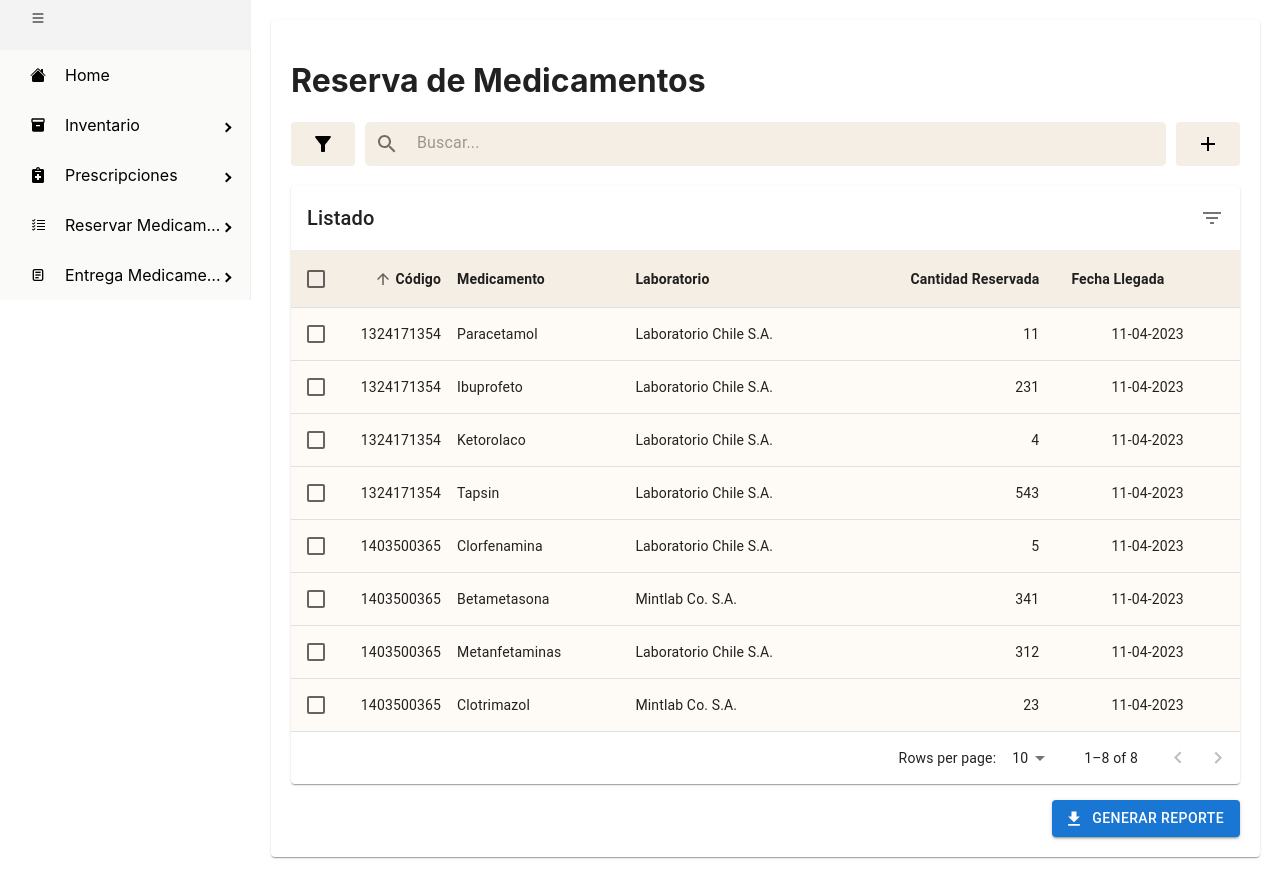
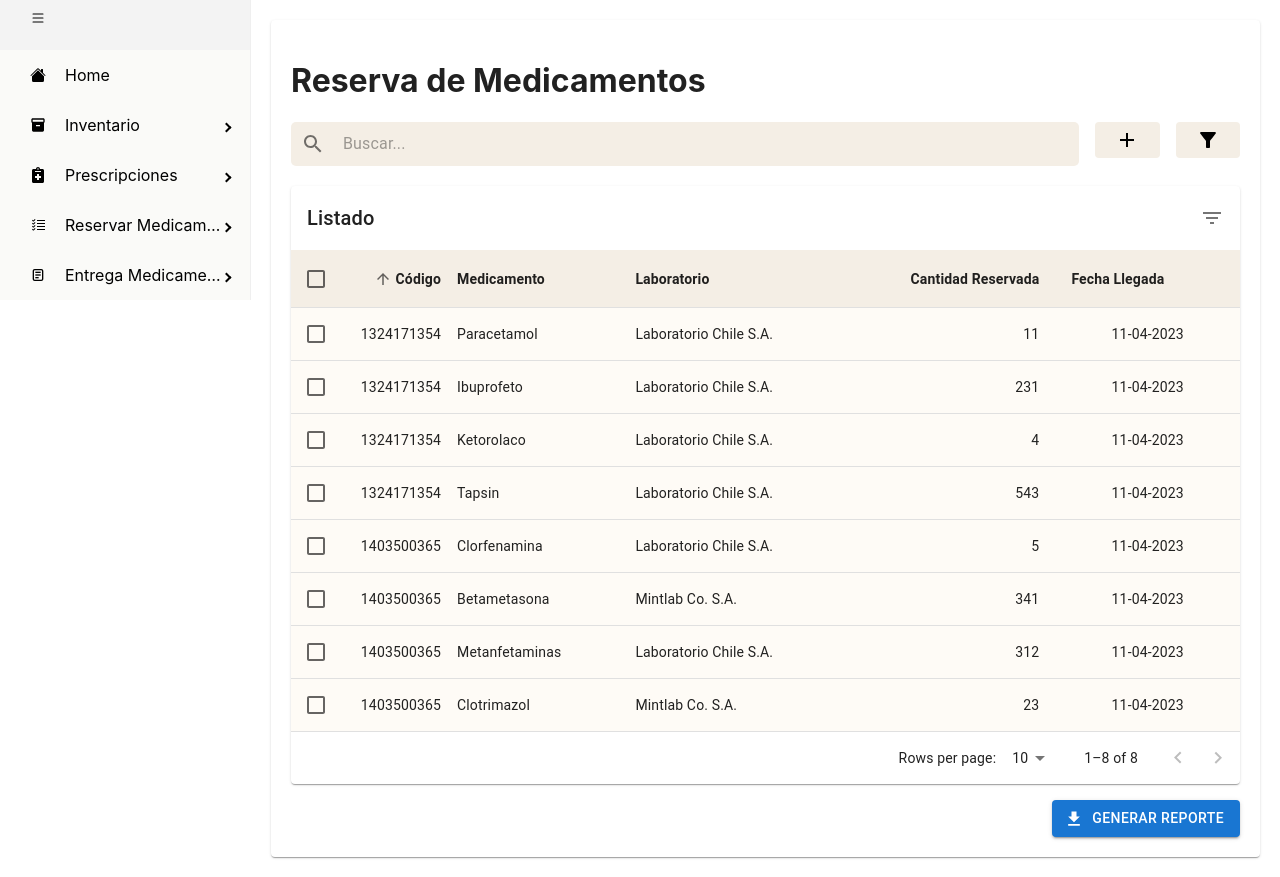
Before and after one commit to DSaa2000/CESFAM_App, a React (Create React App) app: page /ReservaMedicamentos/List in a window 1280 px wide. Built offline with nearby package versions, Linux system fonts and the light colour scheme.

Commit message:
Muchos bugs corregidos

```diff
--- a/src/App.js
+++ b/src/App.js
@@ -20,26 +20,35 @@ import { Button } from '@mui/material';
 import { useEffect, useState } from 'react';
 import Medicamentos from './Pages/Medicamentos/Medicamentos';
 
+
+
 function App() {
   const { collapseSidebar, toggleSidebar } = useProSidebar();
   const [showNav, setShowNav] = useState(true);
+
+  window.onload = () => {
+    changeNavState(_sm);
+  };
+
   const _sm = 600; // Default sm size
 
   const changeNavState = (sm) => {
     const _show = window.innerWidth > sm ? true : false;
     setShowNav(_show);
     if (_show === false) collapseSidebar(false);
+    console.log(showNav);
   }
-
-  window.onload = () => {
-    changeNavState(_sm);
-  };
 
   useEffect(() => {
     window.addEventListener('resize', () => {
       changeNavState(_sm);
     });
+
+    if(window.innerWidth < _sm) {
+      setShowNav(false);
+    }
   });
+
 
   return (
     <>
--- a/src/Pages/Medicamentos/Medicamentos.js
+++ b/src/Pages/Medicamentos/Medicamentos.js
@@ -117,7 +117,7 @@ const Medicamentos = () => {
         const _show = window.innerWidth > sm ? false : true;
         setHide(_show);
         if (_show === false) handleClose();
-        console.log(hide);
+        console.log("Change");
     }
 
     window.onload = () => {
@@ -125,9 +125,12 @@ const Medicamentos = () => {
     };
 
     useEffect(() => {
-    window.addEventListener('resize', () => {
-        changeNavState(_md);
-    });
+        window.addEventListener('resize', () => {
+            changeNavState(_md);
+        });
+        if(window.innerWidth < _md) {
+            setHide(true);
+        }
     });
 
     const handleQuery = (e) => {
--- a/src/Pages/Prescripciones/Prescripciones.js
+++ b/src/Pages/Prescripciones/Prescripciones.js
@@ -130,9 +130,13 @@ const Prescripciones = () => {
     };
 
     useEffect(() => {
-    window.addEventListener('resize', () => {
-        changeNavState(_lg);
-    });
+        window.addEventListener('resize', () => {
+            changeNavState(_lg);
+        });
+
+        if(window.innerWidth < _lg) {
+            setHide(true);
+        }
     });
 
     const handleQuery = (e) => {
@@ -226,8 +230,8 @@ const Prescripciones = () => {
                                 Especialidad: Médico Cirujano
                             </p>
                         </Grid>
-                        <Grid item xs={3}></Grid>
-                        <Grid item xs={3}>
+                        <Grid item xs={2}></Grid>
+                        <Grid item xs={4}>
                             <Title>Estado</Title>
                             <CustomBox style={{height: "2em", display: "flex", alignItems: "center"}}>Parcial</CustomBox>
                             <Button variant="contained" disableElevation fullWidth style={{marginTop: "1em"}}>Finalizar entrega</Button>
--- a/src/Pages/ReservaMedicamentos/MedicamentosReservados.js
+++ b/src/Pages/ReservaMedicamentos/MedicamentosReservados.js
@@ -332,43 +332,17 @@ export default function MedicamentosReservados () {
         <h1>Reserva de Medicamentos</h1>
 
         <div style={{marginBottom: '20px', color: 'black', borderRadius: '5px', display: 'inline-flex',width: '100%'}}>
-            <Button onClick={handleOpenFilter} variant="contained" style={{backgroundColor: '#F4EEE5', color: 'black', marginRight: '10px', boxShadow: 'none' }}><FilterAltIcon /></Button>
-            <Modal open={open2} onClose={handleCloseFilter} aria-labelledby="modal-modal-title" aria-describedby="modal-modal-description">
-                <Paper sx={{width:"50%", top:"50%", left:"50%", position:"relative", transform: "translate(-50%,-50%)"}}>
-                  <Paper sx={{background:"Blue"}}>
-                  <Typography id="modal-modal-title" variant="h6" component="h2">
-                      Seleccionar Filtrosn
-                  </Typography>
-                  </Paper>
-                  <Grid container spacing={2} sx={{padding:"1em"}}>
-                    <Grid item xs={10}>
-                    <Field header={"Medicamento"} placeholder={'hola'}></Field>
-                    </Grid>
-                    <Grid item xs={2}>
-                    <Field header={"Cantidad"}></Field>
-                    </Grid>
-                    <Grid item xs={12}>
-                    <Field header={"Rut Paciente"}></Field>
-                    </Grid>
-                    <Grid item xs={12}>
-                    <Field header={"Prescripcion"}></Field>
-                    </Grid>
-                    <Grid item xs={12} spacing={2}>
-                      <Stack direction={"row"} justifyContent={"flex-end"} spacing={2}>
-                          <Button variant="contained" onClick={handleCloseFilter}>Cancelar</Button>
-                          <Button variant="contained">Agregar</Button>
-                      </Stack>
-                    </Grid>
-                  </Grid>
-                </Paper>
-              </Modal>
-            <div style={{backgroundColor: '#F4EEE5', width: '100%', borderRadius: '5px', marginRight: '10px'}}>
+          <Grid container spacing={2}>
+            <Grid item xs={12} md={10}>
+            <div style={{backgroundColor: '#F4EEE5', width: '100%', borderRadius: '5px', display: 'flex'}}>
                 <IconButton type="button" sx={{ p: '10px' }} aria-label="search" >
                     <SearchIcon />
                 </IconButton>
                 <InputBase sx={{ ml: 1, flex: 1 }} placeholder="Buscar..." inputProps={{ 'aria-label': 'Buscar...' }}  />
             </div>
-            <Button onClick={handleOpen} variant="contained" style={{backgroundColor: '#F4EEE5', color: 'black', boxShadow: 'none' }}><AddIcon /></Button>
+            </Grid>
+            <Grid item xs={12} sm={6} md={1}>
+              <Button onClick={handleOpen} variant="contained" style={{backgroundColor: '#F4EEE5', color: 'black', boxShadow: 'none',  width:'100%'}}><AddIcon /></Button>
               <Modal open={open} onClose={handleClose} aria-labelledby="modal-modal-title" aria-describedby="modal-modal-description">
                 <Paper sx={{width:"50%", top:"50%", left:"50%", position:"relative", transform: "translate(-50%,-50%)",backgroundColor: "#FEFBF6"}}>
                   <Paper sx={{background:"#F4EEE5", padding: '1em'}} elevation={'0'}>
@@ -398,6 +372,40 @@ export default function MedicamentosReservados () {
                   </Grid>
                 </Paper>
               </Modal>
+            </Grid>
+            <Grid item xs={12} sm={6} md={1}>
+              <Button onClick={handleOpenFilter} variant="contained" style={{backgroundColor: '#F4EEE5', color: 'black', marginRight: '10px', boxShadow: 'none', width:'100%'}}><FilterAltIcon /></Button>
+              <Modal open={open2} onClose={handleCloseFilter} aria-labelledby="modal-modal-title" aria-describedby="modal-modal-description">
+                  <Paper sx={{width:"50%", top:"50%", left:"50%", position:"relative", transform: "translate(-50%,-50%)"}}>
+                    <Paper sx={{background:"Blue"}}>
+                    <Typography id="modal-modal-title" variant="h6" component="h2">
+                        Seleccionar Filtrosn
+                    </Typography>
+                    </Paper>
+                    <Grid container spacing={2} sx={{padding:"1em"}}>
+                      <Grid item xs={10}>
+                      <Field header={"Medicamento"} placeholder={'hola'}></Field>
+                      </Grid>
+                      <Grid item xs={2}>
+                      <Field header={"Cantidad"}></Field>
+                      </Grid>
+                      <Grid item xs={12}>
+                      <Field header={"Rut Paciente"}></Field>
+                      </Grid>
+                      <Grid item xs={12}>
+                      <Field header={"Prescripcion"}></Field>
+                      </Grid>
+                      <Grid item xs={12} spacing={2}>
+                        <Stack direction={"row"} justifyContent={"flex-end"} spacing={2}>
+                            <Button variant="contained" onClick={handleCloseFilter}>Cancelar</Button>
+                            <Button variant="contained">Agregar</Button>
+                        </Stack>
+                      </Grid>
+                    </Grid>
+                  </Paper>
+              </Modal>
+            </Grid>
+          </Grid>
         </div>
 
         <Box sx={{ width: '100%' }}>
```
